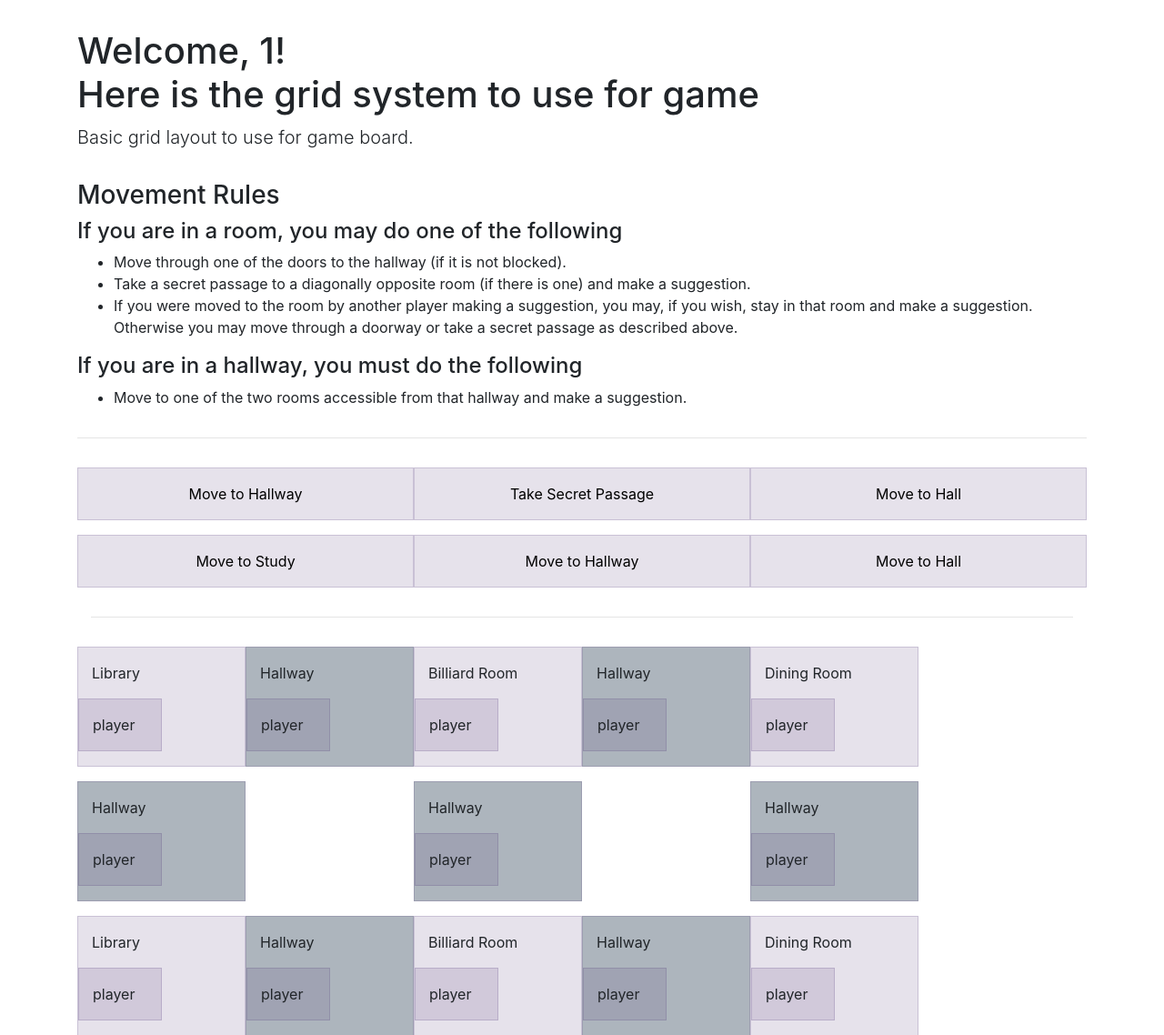
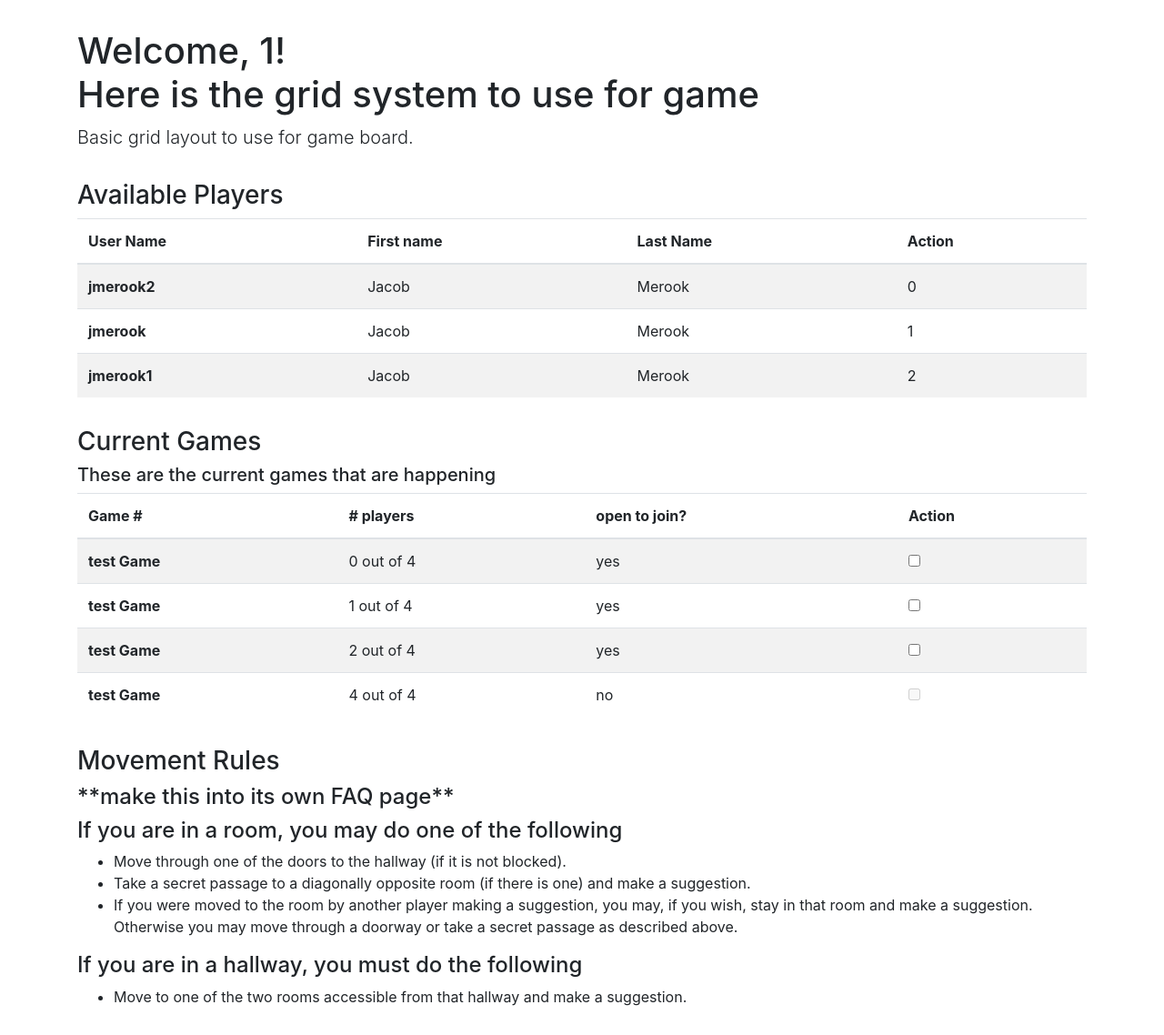
Before and after one commit to jmerook/TeamOne, a PHP site: page /home.phtml in a window 1280 px wide. Shown: the top 1138 px of the page at 91% size. Run offline with PHP 8.4, Linux system fonts and the light colour scheme; the visitor is signed in with stand-in values (Sample User, id 1); data comes from the database, SQL or seed files in the repository; some libraries are stand-ins or nearby versions.

Commit message:
- added functionality to display available players (needs an extra column/flag on the DB table to show which ones are in a game). - added basic functionality to lead to joining an existing game (NOT creating a new game).

```diff
--- a/Database.php
+++ b/Database.php
@@ -40,6 +40,28 @@ class Database
 
   }
 
+
+  public function getAvailablePlayers()
+  {
+      //get all available players
+      //TODO: need to add another column to the DB table for a flag so that we can determine which players are currently in a game
+      $stmt = $this->pdo->query('SELECT * FROM clueless.user');
+
+      //$stmt->execute();
+      $list = array();
+
+      while ($user = $stmt->fetch())
+
+      {
+          $obj = new User($user['userName'], $user['firstName'], $user['lastName'], $user['password'], $user['id']);
+          array_push($list,$obj);
+
+      }
+
+      return $list;
+
+
+  }
 
   public function getUser($userName, $password)
   {
@@ -98,49 +120,8 @@ class Database
       }
       else
       {
-          //echo "there are no users in the DB with those credentials";
-          return 0; // does this work with PHP?
+
+          return 0;
       }
-
-
-      //------------------------
-
-      //check to see if the username and password are correct, if so, query to DB.
-
-      //build query to get results back that have the username
-      //$result = $mysql->query("SELECT * FROM clueless.user WHERE userName = " . $email . " AND password" . $password);
-
-
-
   }
-
-
 }
-
-
-//------------------------------------------------------------------------------------
-//this is how you would call it in the object oriented file after you set
-//the reference at the top of the page
-//------------------------------------------------------------------------------------
-
-// Create two new people
-//use php funciton to call the last index of the table, then add '++' to that to add the next ID
-/*
-$User1 = new User(1 , "Bob", 34);
-$User2 = new User(2, "John", 41);
-
-// Output their starting point
-echo "<pre>User 1: ", print_r($User1, TRUE), "</pre>";
-echo "<pre>User 2: ", print_r($User2, TRUE), "</pre>";
-
-// Give Tom a promotion and a birthday
-$User1->changeName("Bob1");
-$User1->happyBirthday();
-
-// John just gets a year older
-$User2->happyBirthday();
-
-// Output the ending values
-echo "<pre>User 1: ", print_r($User1, TRUE), "</pre>";
-echo "<pre>User 2: ", print_r($User2, TRUE), "</pre>";
-*/
--- a/home.phtml
+++ b/home.phtml
@@ -1,4 +1,8 @@
-<?php  session_start();
+<?php
+
+session_start();
+include "Database.php";
+include "User.php";
 //check to see if the session is set, if not the redirect them back to the
 //login page. they should not be able to access this page unless they are logged in
 //or else it will break the game since it requires session variables such as username to
@@ -36,7 +40,100 @@ if( isset($_SESSION["userName"]) <> 1 )
     <h1>Welcome, <?php echo $_SESSION["userName"] . "!"; ?> <br/ >Here is the grid system to use for game</h1>
     <p class="lead">Basic grid layout to use for game board.</p>
 
+    <h3>Available Players</h3>
+
+    <table class="table table-striped">
+        <thead>
+        <tr>
+            <th scope="col">User Name</th>
+            <th scope="col">First name</th>
+            <th scope="col">Last Name</th>
+            <th scope="col">Action</th>
+        </tr>
+        </thead>
+        <tbody>
+        <?php
+
+        ini_set('display_errors',"1");
+        $db = new Database();
+
+        //returns a list of available players
+        $list = $db->getAvailablePlayers();
+
+
+        //    print_r($list);
+        $i = 0;
+        foreach ($list as $item)
+        {
+            //echo "<li>" . $item->getUserName() . "</li>";
+            $i++;
+
+            echo "<tr>";
+            echo "<th>" . $item->getUserName() . "</th>";
+            echo "<td>" . $item->getFirstName() . "</td>";
+            echo "<td>" . $item->getLastName() . "</td>";
+            echo "<td>" . $item->getID() . "</td>";
+            echo "</tr>";
+
+        $i++;
+        }
+
+        ?>
+        </tbody>
+    </table>
+
+    <h3>Current Games</h3>
+    <h5>These are the current games that are happening</h5>
+
+    <table class="table table-striped">
+        <thead>
+        <tr>
+            <th scope="col">Game #</th>
+            <th scope="col"># players</th>
+            <th scope="col">open to join?</th>
+            <th scope="col">Action</th>
+        </tr>
+        </thead>
+        <tbody>
+        <?php
+        $db = new Database();
+
+        //returns a list of available players
+        $list = $db->getAvailablePlayers();
+
+
+        //    print_r($list);
+        $i = 0;
+        foreach ($list as $item)
+        {
+            //echo "<li>" . $item->getUserName() . "</li>";
+
+
+            echo "<tr>";
+            echo "<th>" . "test Game" . "</th>";
+            echo "<td>" . "$i out of 4" . "</td>";
+            echo "<td>" . "yes" . "</td>";
+            echo "<td>" . "<input type='checkbox' name='test' value='test'/>" . "</td>";
+            echo "</tr>";
+
+            $i++;
+        }
+
+        //this is a test row to show a game that is full
+        echo "<tr>";
+        echo "<th>" . "test Game" . "</th>";
+        echo "<td>" . "4 out of 4" . "</td>";
+        echo "<td>" . "no" . "</td>";
+        echo "<td>" . "<input type='checkbox' name='test' value='test' disabled/>" . "</td>";
+        echo "</tr>";
+        ?>
+        </tbody>
+    </table>
+
+
+
     <h3>Movement Rules</h3>
+    <h4>**make this into its own FAQ page**</h4>
     <h4>If you are in a room, you may do one of the following</h4>
     <ul>
         <li>Move through one of the doors to the hallway (if it is not blocked).</li>
@@ -53,7 +150,7 @@ if( isset($_SESSION["userName"]) <> 1 )
 
     <div class="container">
 
-        <!-- one of these will show up dynamically depending if you are in a room or a halwayby PHP-->
+        <!-- one of these will show up dynamically depending if you are in a room or a hallway PHP-->
         <div class="row">
             <button class="col-4">Move to Hallway</button>
             <button class="col-4">Take Secret Passage</button>
```
